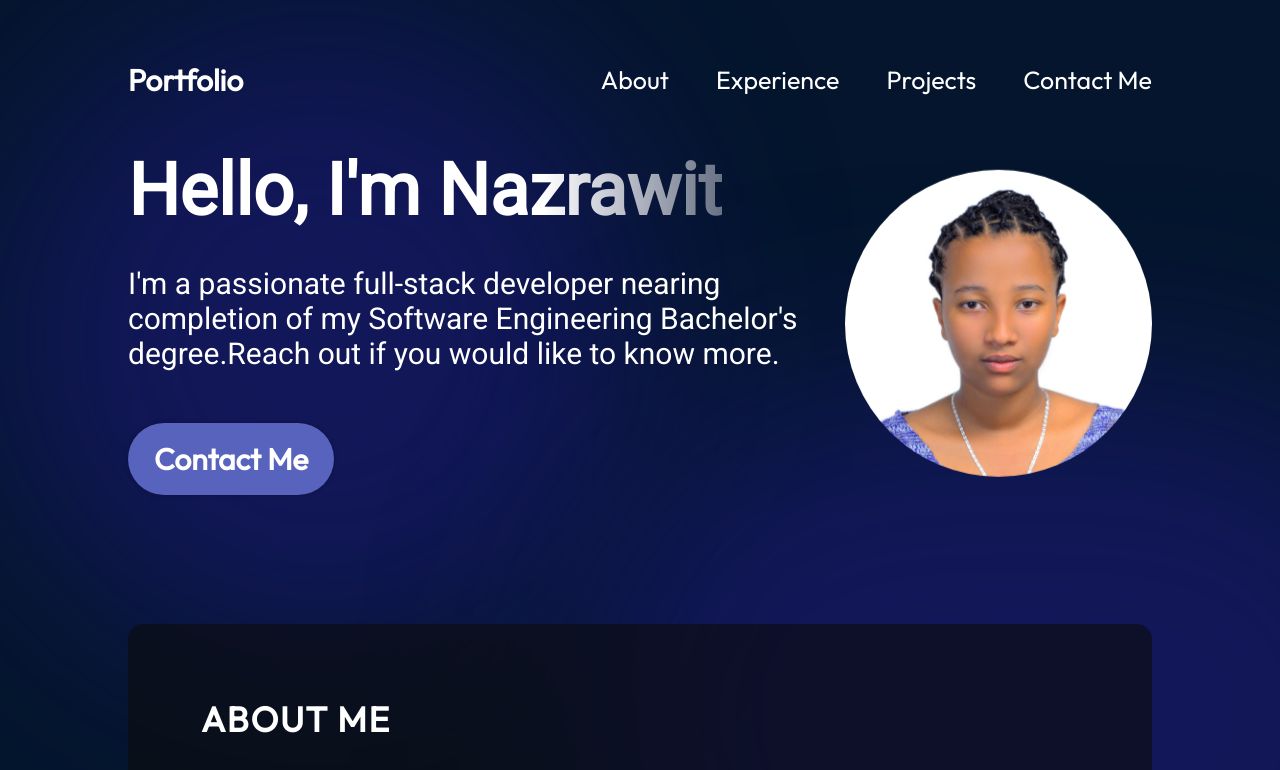
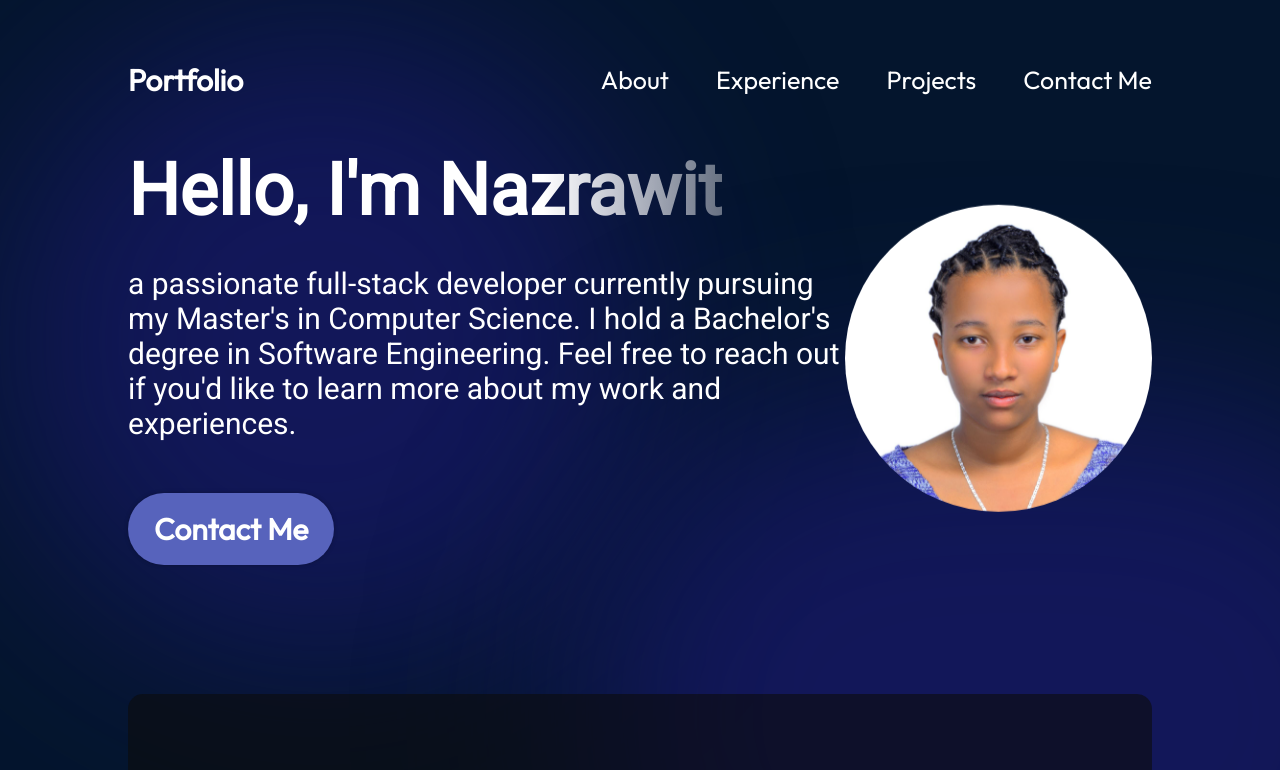
Before and after one commit to NazrawitGemechu/porfolio, a React (Vite) app in the folder my-portfolio/: page / in a window 1280 px wide. Shown: the top 770 px of the page. Built offline with nearby package versions, Linux system fonts and the light colour scheme.

Commit message:
Update Hero.jsx

```diff
--- a/my-portfolio/src/components/Hero/Hero.jsx
+++ b/my-portfolio/src/components/Hero/Hero.jsx
@@ -8,8 +8,7 @@ const Hero = () => {
     <div className={styles.content}>
         <h1 className={styles.title}> Hello, I'm Nazrawit</h1>
         <p className={styles.description}>
-        I'm a passionate full-stack developer nearing completion of my Software Engineering Bachelor's degree.Reach out if you would like to know more.
-
+         a passionate full-stack developer currently pursuing my Master's in Computer Science. I hold a Bachelor's degree in Software Engineering. Feel free to reach out if you'd like to learn more about my work and experiences.
         </p>
         <a href="#contact" className={styles.contactBtn}>Contact Me</a>
     </div>
```
